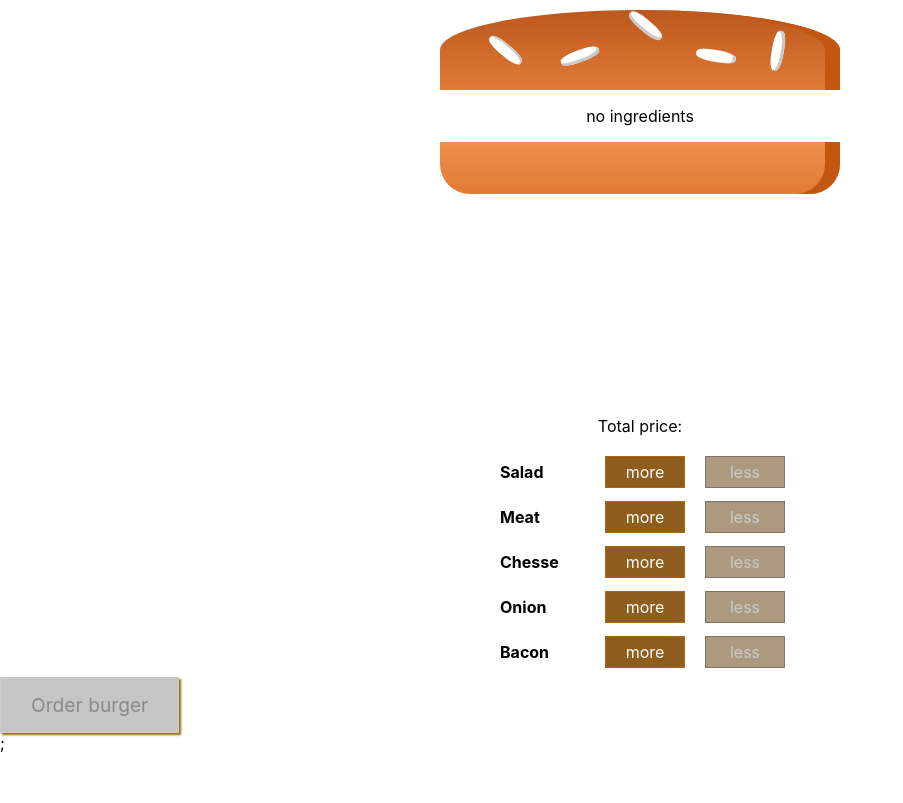
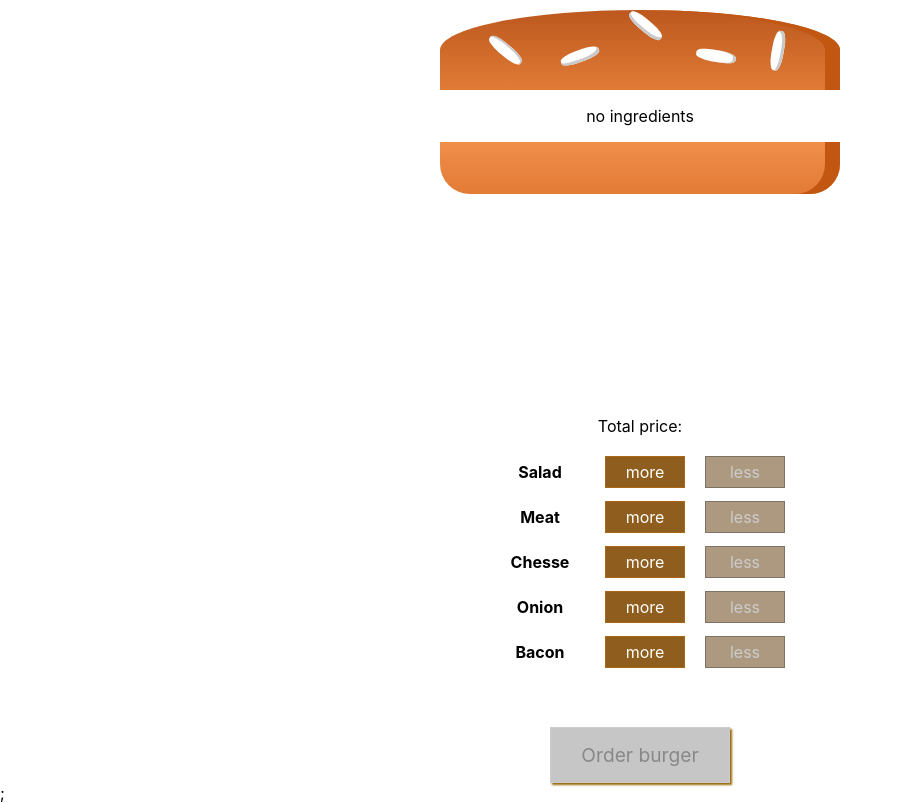
Before and after one commit to gromen/burger-builder, a React (Create React App) app: page / in a window 1280 px wide. Shown: the whole page, without its empty margins (0-903 px from the left). Built offline with nearby package versions, Linux system fonts and the light colour scheme.

Commit message:
center order button

```diff
--- a/src/components/Burger/BurgerControls/BurgerControls.js
+++ b/src/components/Burger/BurgerControls/BurgerControls.js
@@ -1,25 +1,18 @@
-import React from 'react';
-import BurgerControl from './BurgerControl/BurgerControl';
-import PropTypes from 'prop-types';
-import classes from './BurgerControl/BurgerControl.module.css';
+import React from "react";
+import BurgerControl from "./BurgerControl/BurgerControl";
+import PropTypes from "prop-types";
+import classes from "./BurgerControl/BurgerControl.module.css";
 
 const controls = [
-  { label: 'Salad', type: 'salad' },
-  { label: 'Meat', type: 'meat' },
-  { label: 'Chesse', type: 'chesse' },
-  { label: 'Onion', type: 'onion' },
-  { label: 'Bacon', type: 'bacon' },
+  { label: "Salad", type: "salad" },
+  { label: "Meat", type: "meat" },
+  { label: "Chesse", type: "chesse" },
+  { label: "Onion", type: "onion" },
+  { label: "Bacon", type: "bacon" },
 ];
 
-const BurgerControls = ({
-  ingredientAdded,
-  ingredientRemoved,
-  disabled,
-  totalPrice,
-  canPurchase,
-  order,
-}) => (
-  <div>
+const BurgerControls = ({ ingredientAdded, ingredientRemoved, disabled, totalPrice, canPurchase, order }) => (
+  <div style={{ textAlign: "center" }}>
     <p>Total price: {totalPrice}</p>
     {controls.map((control) => (
       <BurgerControl
@@ -31,7 +24,7 @@ const BurgerControls = ({
         disabledNote={disabled[control.type]}
       />
     ))}
-    <button className={classes.OrderButton} disabled={canPurchase} onClick={order}>
+    <button style={{ marginTop: "50px" }} className={classes.OrderButton} disabled={canPurchase} onClick={order}>
       Order burger
     </button>
   </div>
```
Also changed, not shown: 1 other file (tests, documents, lock files or other folders).
